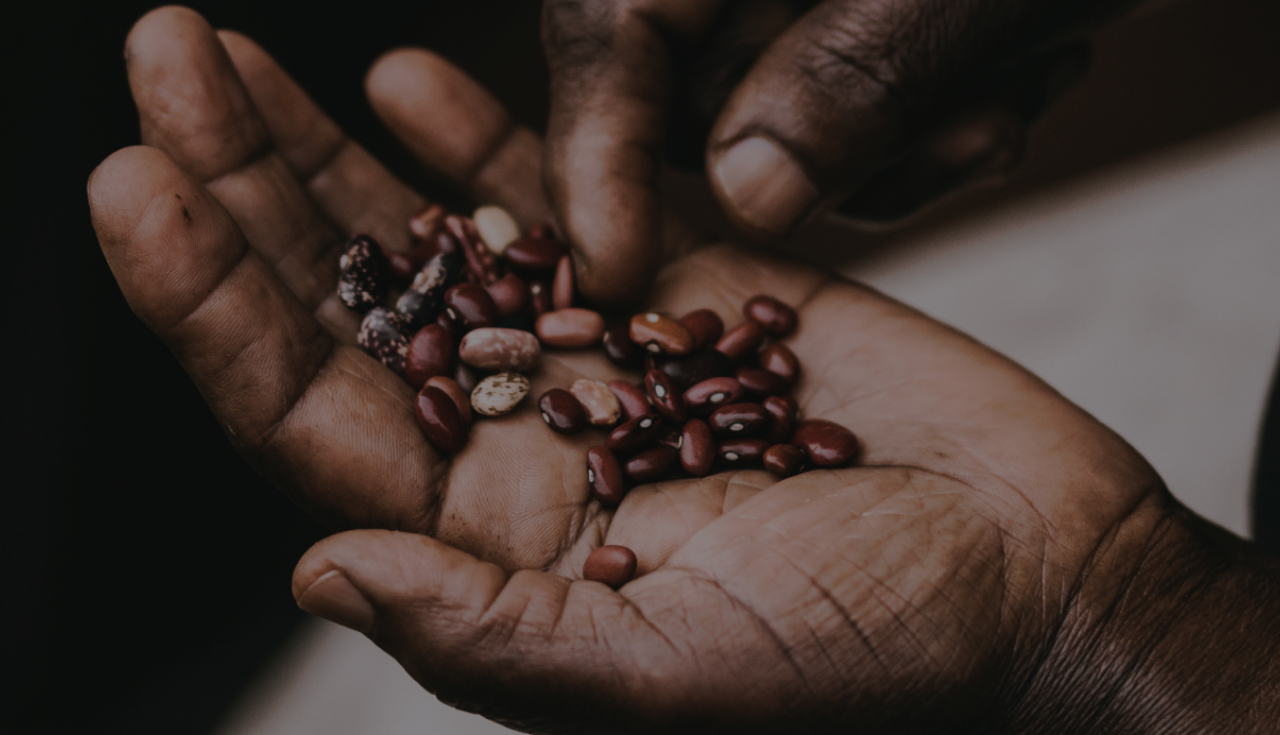
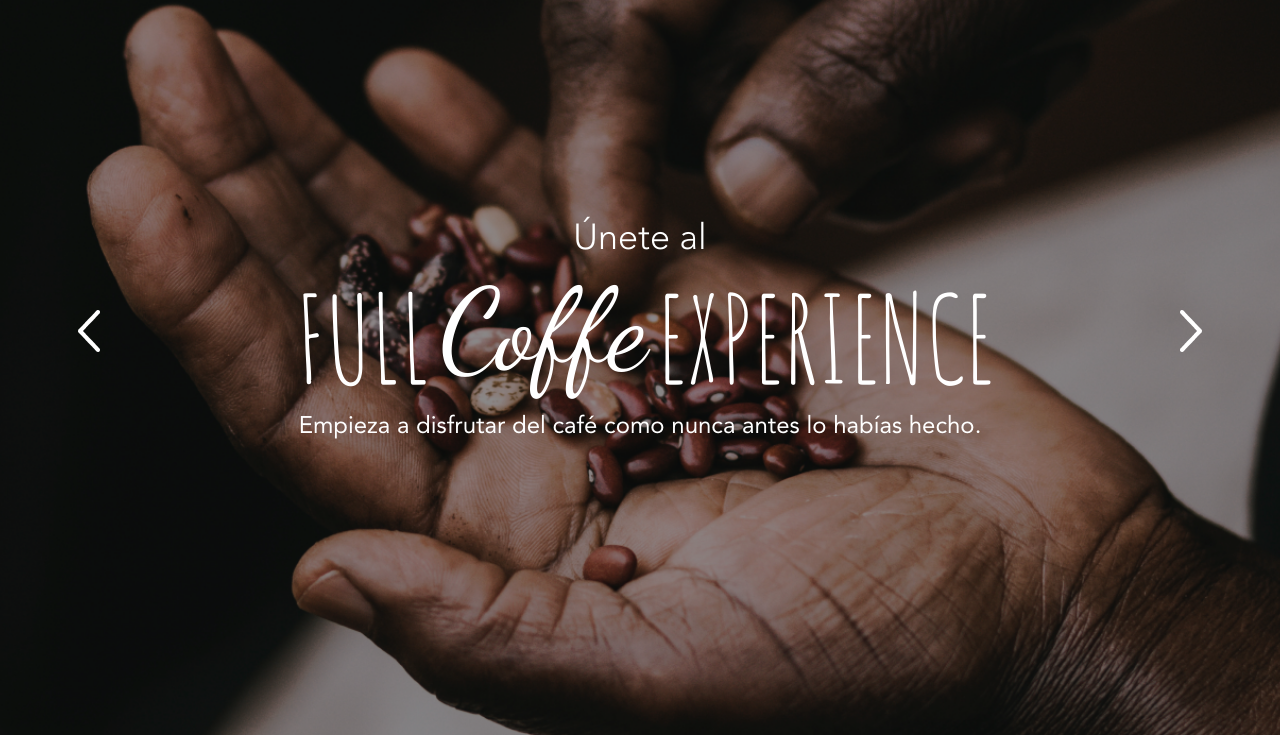
Before and after one commit to JuanDavidPF/Kilele, a web app: file index.html in a window 1280 px wide. Shown: the part 75-810 px from the top of the page. Run offline with its HTML, style and script files only (its server is not run), Linux system fonts and the light colour scheme.

Commit message:
added the main content

```diff
--- a/index.html
+++ b/index.html
@@ -4,6 +4,15 @@
     <meta charset="UTF-8" />
     <meta name="viewport" content="width=device-width, initial-scale=1.0" />
     <link rel="stylesheet" href="./styles/index.css" />
+    <link
+      href="https://fonts.googleapis.com/css2?family=Amatic+SC&display=swap"
+      rel="stylesheet"
+    />
+
+    <link
+      href="https://fonts.googleapis.com/css2?family=Dancing+Script&display=swap"
+      rel="stylesheet"
+    />
     <title>Kilele</title>
   </head>
 
@@ -26,6 +35,26 @@
       </div>
     </header>
 
-    <main></main>
+    <main>
+      <div class="content">
+        <img src="./data/img/leftArrow.png" alt="" />
+        <div>
+          <h1>Únete al</h1>
+
+          <div>
+            <h1>FULL</h1>
+            <h1>Coffe</h1>
+            <h1>EXPERIENCE</h1>
+          </div>
+
+          <h1>
+            Empieza a disfrutar del café como nunca antes lo habías hecho.
+          </h1>
+        </div>
+        <img src="./data/img/rightArrow.png" alt="" srcset="" />
+      </div>
+
+      <div class="bulletPoints"></div>
+    </main>
   </body>
 </html>
--- a/styles/index.css
+++ b/styles/index.css
@@ -122,12 +122,57 @@ header > div:nth-child(1) {
 
 main {
   display: flex;
+  flex-direction: column;
   background-image: url("/data/img/backgroundCover1.png");
   background-repeat: no-repeat;
   background-size: cover;
   background-position: center center;
-
   height: 91.9%;
   width: 100%;
-  background-color: tomato;
 }
+
+.content {
+  display: flex;
+  align-items: center;
+  justify-content: space-around;
+  width: 100%;
+  height: 90%;
+}
+.content > div {
+  color: white;
+  width: 60%;
+  text-align: center;
+}
+
+.content > div > h1:nth-child(1) {
+  font-family: "Avernir";
+  font-weight: normal;
+  font-size: 36px;
+}
+
+.content > div > h1:nth-child(3) {
+  font-family: "AvernirRoman";
+  font-weight: normal;
+  font-size: 24px;
+}
+
+.content > div > div {
+  display: flex;
+  flex-direction: row;
+  justify-content: center;
+}
+.content > div > div > h1 {
+  margin-left: 10px;
+  font-weight: 400;
+}
+
+.content > div > div > h1:nth-child(1),
+.content > div > div > h1:nth-child(3) {
+  font-family: "Amatic SC", cursive;
+  font-size: 120px;
+}
+
+.content > div > div > h1:nth-child(2) {
+  font-family: "Dancing Script", cursive;
+  font-size: 114px;
+}
```
Also changed, not shown: data/img/leftArrow.png (added), data/img/rightArrow.png (added).
